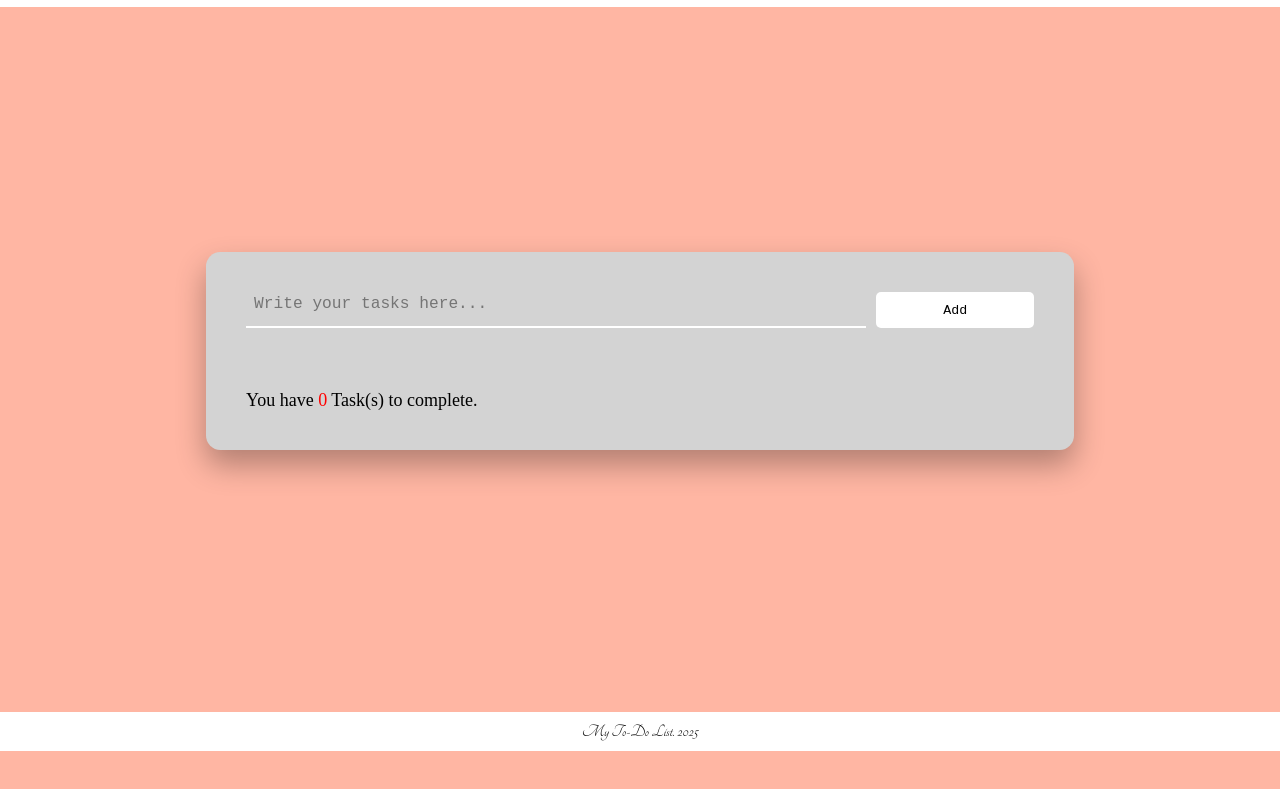
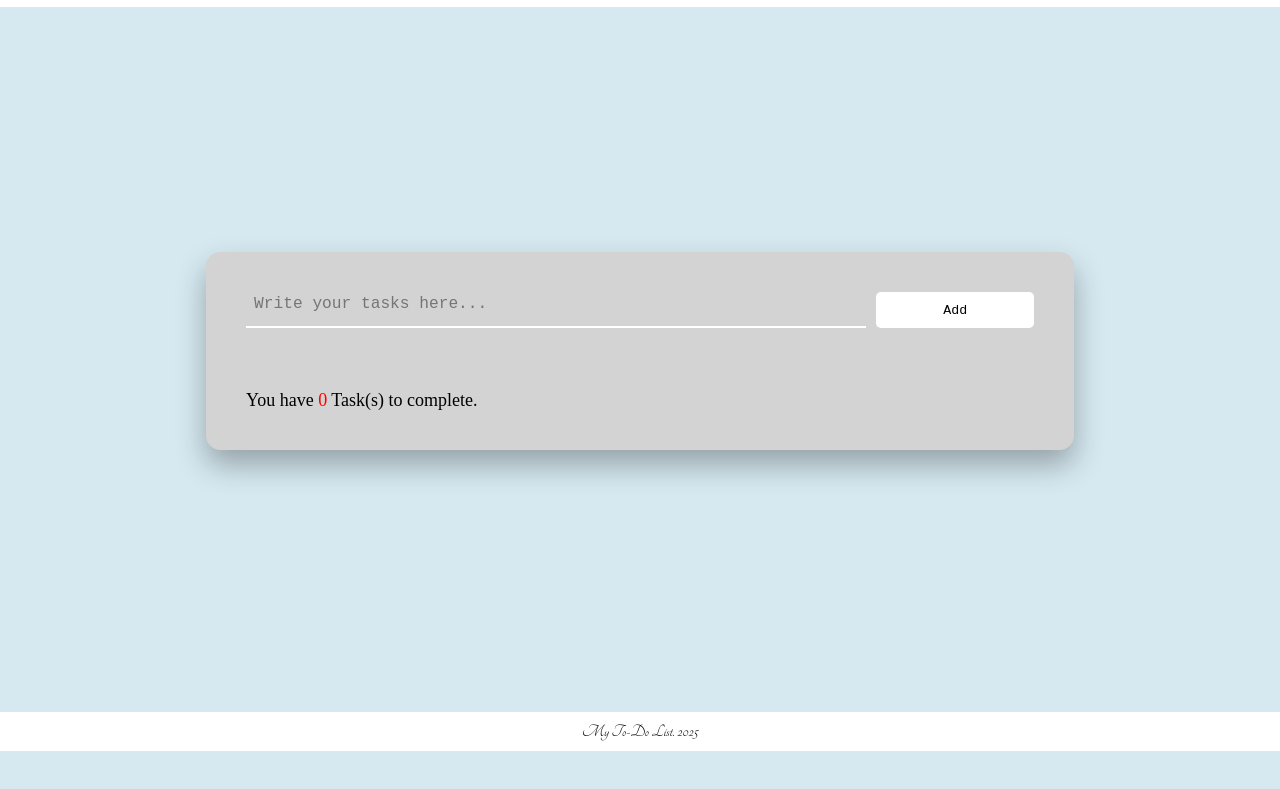
Before and after one commit to mariebernf/Project-2-My-To-Do-List, a plain HTML site: page index.html in a window 1280 px wide. Shown: the part 49-838 px from the top of the page. Drawn offline with Linux system fonts and the light colour scheme.

Commit message:
Change background colour

```diff
--- a/assets/css/style.css
+++ b/assets/css/style.css
@@ -11,7 +11,7 @@
 /* Body */
 body {
     font-family: 'Times New Roman', Times, serif;
-    background-color: #ffb6a3;
+    background-color: #d6e9f1;
     min-height: 100vh;
     padding: 0%;
     margin: 0;
```
